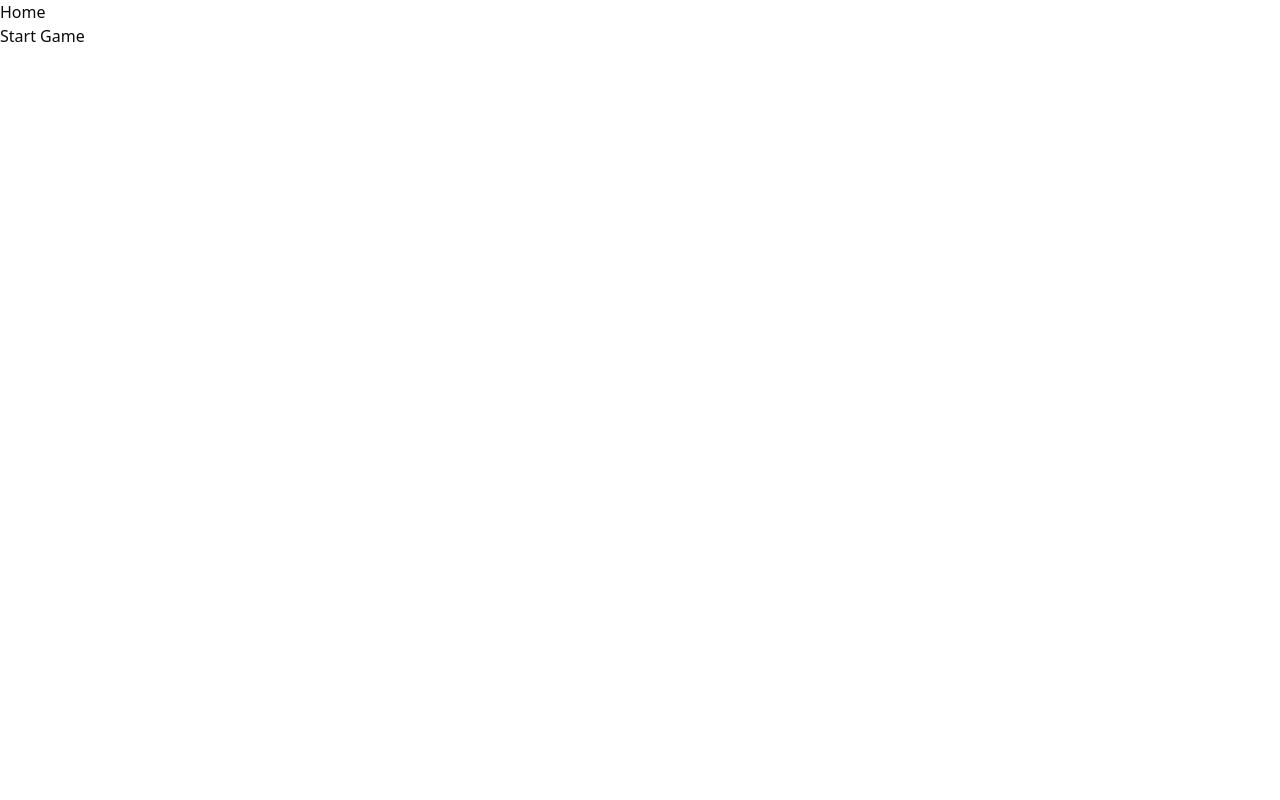
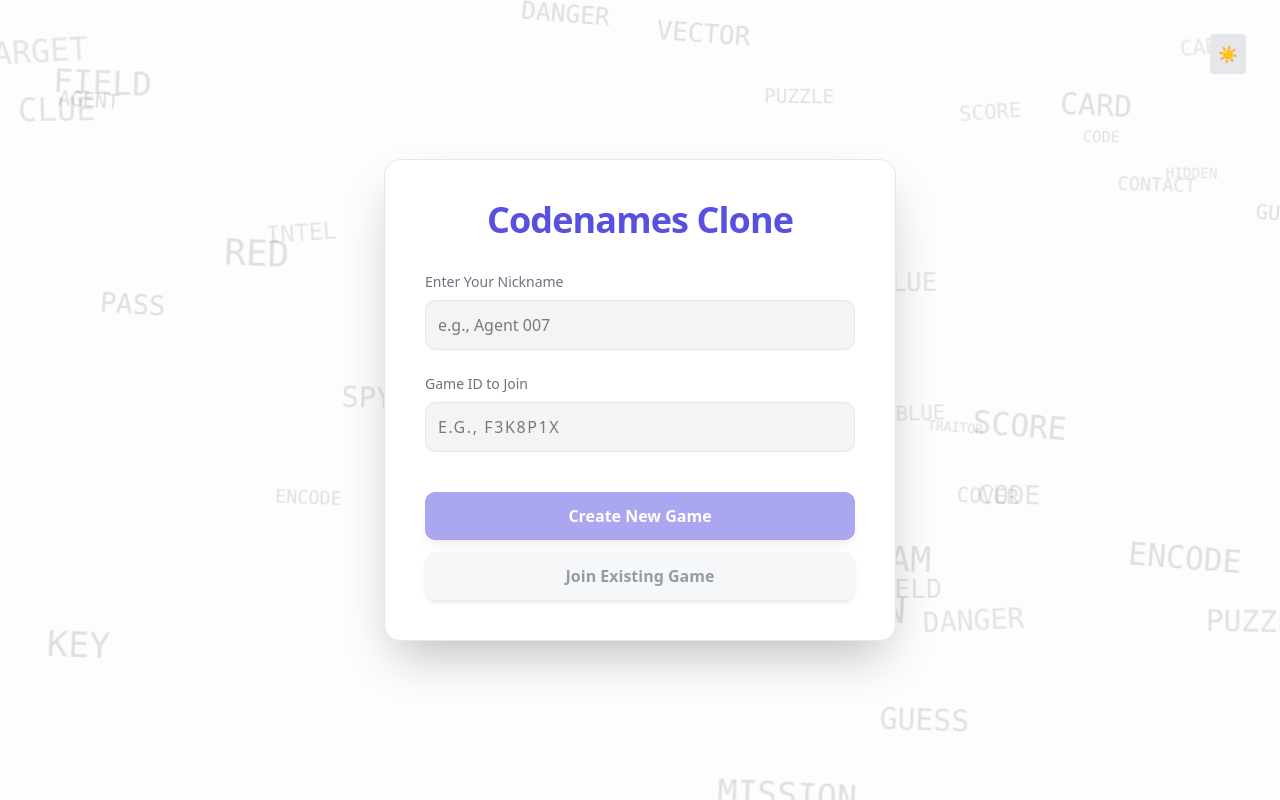
Before and after one commit to Code-Break-Coffee/codenames, a React (Vite) app in the folder frontend/: page / in a window 1280 px wide. Built offline with nearby package versions, Linux system fonts and the light colour scheme; no server answers.

Commit message:
home page updated

```diff
--- a/frontend/src/Components/TeamPanel.jsx
+++ b/frontend/src/Components/TeamPanel.jsx
@@ -36,7 +36,7 @@ const TeamPanel = ({ team, score, concealers, revealers, joinFunction }) => {
 
       {/* Score Section */}
       <div className="text-center mb-8">
-        <p className="text-lg font-medium text-muted-foreground mb-2">Current Score</p>
+        <p className="text-lg font-medium text-[#717182] mb-2">Cards Left</p>
         <div className={`inline-flex items-center justify-center w-20 h-20 rounded-full border-4 ${colorClasses.border} ${colorClasses.bg} ${colorClasses.headerText} text-4xl font-extrabold shadow-inner`}>
           {score}
         </div>
--- a/frontend/src/index.css
+++ b/frontend/src/index.css
@@ -5,80 +5,86 @@
 @custom-variant dark (&:is(.dark *));
 
 :root {
+  /* Light Theme - Brighter and more professional (General colors retained) */
   --font-size: 16px;
-  --background: #ffffff;
-  --foreground: oklch(0.145 0 0);
+  --background: #fdfdfe; /* Almost white */
+  --foreground: #1c1917; /* Dark text */
   --card: #ffffff;
-  --card-foreground: oklch(0.145 0 0);
-  --popover: oklch(1 0 0);
-  --popover-foreground: oklch(0.145 0 0);
-  --primary: #030213;
-  --primary-foreground: oklch(1 0 0);
-  --secondary: oklch(0.95 0.0058 264.53);
-  --secondary-foreground: #030213;
-  --muted: #ececf0;
-  --muted-foreground: #717182;
-  --accent: #e9ebef;
-  --accent-foreground: #030213;
-  --destructive: #d4183d;
+  --card-foreground: #1c1917;
+  --popover: #ffffff;
+  --popover-foreground: #1c1917;
+  --primary: #5850e0; /* Vibrant Blue/Violet for main actions */
+  --primary-foreground: #ffffff;
+  --secondary: #e5e7eb; /* Light Gray for secondary elements */
+  --secondary-foreground: #1c1917;
+  --muted: #f3f4f6;
+  --muted-foreground: #6b7280;
+  --accent: #eff1f5;
+  --accent-foreground: #1c1917;
+  --destructive: #dc2626; /* Standard Red */
   --destructive-foreground: #ffffff;
-  --border: rgba(0, 0, 0, 0.1);
-  --input: transparent;
-  --input-background: #f3f3f5;
-  --switch-background: #cbced4;
+  --border: #e5e7eb;
+  --input: #f9fafb;
+  --input-background: #f3f4f6;
+  --switch-background: #d1d5db;
   --font-weight-medium: 500;
   --font-weight-normal: 400;
-  --ring: oklch(0.708 0 0);
-  --chart-1: oklch(0.646 0.222 41.116);
-  --chart-2: oklch(0.6 0.118 184.704);
-  --chart-3: oklch(0.398 0.07 227.392);
-  --chart-4: oklch(0.828 0.189 84.429);
-  --chart-5: oklch(0.769 0.188 70.08);
+  --ring: #9ca3af;
+  --chart-1: #3b82f6;
+  --chart-2: #ef4444;
+  --chart-3: #10b981;
+  --chart-4: #f59e0b;
+  --chart-5: #6366f1;
   --radius: 0.625rem;
-  --sidebar: oklch(0.985 0 0);
-  --sidebar-foreground: oklch(0.145 0 0);
-  --sidebar-primary: #030213;
-  --sidebar-primary-foreground: oklch(0.985 0 0);
-  --sidebar-accent: oklch(0.97 0 0);
-  --sidebar-accent-foreground: oklch(0.205 0 0);
-  --sidebar-border: oklch(0.922 0 0);
+
+  /* --- Sidebar Colors Reverted to Original Neutral Values --- */
+  --sidebar: oklch(0.985 0 0); /* Original light sidebar background */
+  --sidebar-foreground: oklch(0.145 0 0); /* Original dark text */
+  --sidebar-primary: #030213; /* Original dark primary button color */
+  --sidebar-primary-foreground: oklch(0.985 0 0); /* Original light primary button text */
+  --sidebar-accent: oklch(0.97 0 0); /* Original lighter accent background */
+  --sidebar-accent-foreground: oklch(0.205 0 0); /* Original darker accent text */
+  --sidebar-border: oklch(0.922 0 0); /* Original light border */
   --sidebar-ring: oklch(0.708 0 0);
 }
 
 .dark {
-  --background: oklch(0.145 0 0);
-  --foreground: oklch(0.985 0 0);
-  --card: oklch(0.145 0 0);
-  --card-foreground: oklch(0.985 0 0);
-  --popover: oklch(0.145 0 0);
-  --popover-foreground: oklch(0.985 0 0);
-  --primary: oklch(0.985 0 0);
-  --primary-foreground: oklch(0.205 0 0);
-  --secondary: oklch(0.269 0 0);
-  --secondary-foreground: oklch(0.985 0 0);
-  --muted: oklch(0.269 0 0);
-  --muted-foreground: oklch(0.708 0 0);
-  --accent: oklch(0.269 0 0);
-  --accent-foreground: oklch(0.985 0 0);
-  --destructive: oklch(0.396 0.141 25.723);
-  --destructive-foreground: oklch(0.637 0.237 25.331);
-  --border: oklch(0.269 0 0);
-  --input: oklch(0.269 0 0);
-  --ring: oklch(0.439 0 0);
+  /* Dark Theme - Deep, high-contrast, game-like purple/black (General colors retained) */
+  --background: #0d0115; /* Deep purple-black background */
+  --foreground: #f3e8ff; /* Light text */
+  --card: #180920; /* Dark card background */
+  --card-foreground: #f3e8ff;
+  --popover: #180920;
+  --popover-foreground: #f3e8ff;
+  --primary: #d6bbf8; /* Light purple for primary actions */
+  --primary-foreground: #180920;
+  --secondary: #37234a; /* Medium purple for secondary elements */
+  --secondary-foreground: #f3e8ff;
+  --muted: #37234a;
+  --muted-foreground: #a78bfa; /* Vibrant purple for muted text */
+  --accent: #37234a;
+  --accent-foreground: #f3e8ff;
+  --destructive: #ef4444; /* Standard Red */
+  --destructive-foreground: #f3e8ff;
+  --border: #4c3d61;
+  --input: #37234a;
+  --ring: #c4b5fd;
   --font-weight-medium: 500;
   --font-weight-normal: 400;
-  --chart-1: oklch(0.488 0.243 264.376);
-  --chart-2: oklch(0.696 0.17 162.48);
-  --chart-3: oklch(0.769 0.188 70.08);
-  --chart-4: oklch(0.627 0.265 303.9);
-  --chart-5: oklch(0.645 0.246 16.439);
-  --sidebar: oklch(0.205 0 0);
-  --sidebar-foreground: oklch(0.985 0 0);
-  --sidebar-primary: oklch(0.488 0.243 264.376);
-  --sidebar-primary-foreground: oklch(0.985 0 0);
-  --sidebar-accent: oklch(0.269 0 0);
-  --sidebar-accent-foreground: oklch(0.985 0 0);
-  --sidebar-border: oklch(0.269 0 0);
+  --chart-1: #8b5cf6;
+  --chart-2: #f472b6;
+  --chart-3: #10b981;
+  --chart-4: #f59e0b;
+  --chart-5: #3b82f6;
+
+  /* --- Sidebar Colors Reverted to Original Neutral Values --- */
+  --sidebar: oklch(0.205 0 0); /* Original dark sidebar background */
+  --sidebar-foreground: oklch(0.985 0 0); /* Original light text */
+  --sidebar-primary: oklch(0.488 0.243 264.376); /* Original primary color (can be customized) */
+  --sidebar-primary-foreground: oklch(0.985 0 0); /* Original light primary button text */
+  --sidebar-accent: oklch(0.269 0 0); /* Original darker accent background */
+  --sidebar-accent-foreground: oklch(0.985 0 0); /* Original light accent text */
+  --sidebar-border: oklch(0.269 0 0); /* Original dark border */
   --sidebar-ring: oklch(0.439 0 0);
 }
 
--- a/frontend/src/pages/Home.jsx
+++ b/frontend/src/pages/Home.jsx
@@ -1,22 +1,186 @@
-import React from "react";
+import React, { useState, useMemo } from 'react';
+import { useNavigate } from 'react-router-dom';
 import axios from "axios";
-import { useNavigate } from "react-router-dom";
+import ThemeToggle from '../Components/ThemeToggle';
 
-function Home() {
+// List of words for the animated background (Increased density)
+const FLOATING_WORDS = [
+  'AGENT', 'CLUE', 'CONTACT', 'DECRYPT', 'ENCODE', 'MISSION',
+  'REVEALER', 'CONCEALER', 'INTEL', 'ASSASSIN', 'RED', 'BLUE',
+  'FIELD', 'CODE', 'TARGET', 'WILD', 'DANGER', 'SECRET', 'PUZZLE',
+  'SPY', 'CARD', 'GUESS', 'TURN', 'SCORE', 'TEAM', 'COVER', 'TRAITOR', // New words
+  'HIDDEN', 'KEY', 'WORD', 'CYPHER', 'LOCATE', 'VECTOR', 'CONFIRM', 'PASS', // More new words
+
+  // Doubling the list for higher density
+  'CLUE', 'AGENT', 'ENCODE', 'MISSION', 'REVEALER', 'INTEL',
+  'RED', 'BLUE', 'FIELD', 'CODE', 'TARGET', 'DANGER', 'SECRET', 'PUZZLE',
+  'SPY', 'CARD', 'GUESS', 'SCORE', 'TEAM', 'HIDDEN', 'KEY', 'WORD' // Doubled new words
+];
+
+// Reusable component for a single floating word (for clarity)
+const FloatingWord = ({ word, x, y, size, delay, duration }) => (
+  <span
+    // Increased light theme opacity to /15 for visibility
+    className="absolute font-mono pointer-events-none select-none text-foreground/15 dark:text-foreground/15 whitespace-nowrap"
+    style={{
+      top: `${y}%`,
+      left: `${x}%`,
+      fontSize: `${size}rem`,
+      animation: `float ${duration}s linear infinite`,
+      animationDelay: `-${delay}s`,
+      opacity: 0.8
+    }}
+  >
+    {word}
+  </span>
+);
+
+const Home = () => {
+  const [nickname, setNickname] = useState('');
+  const [gameId, setGameId] = useState('');
+  const [isLoading, setIsLoading] = useState(false);
   const navigate = useNavigate();
 
-  async function start_game() {
-    const res = await axios.post("http://localhost:3000/api/generate");
-    const gameId = res.data.gameId;
-    navigate(`/game/${gameId}`);
-  }
+  async function handleCreateGame() {
+    if (!nickname.trim()) {
+      alert("Please enter a nickname.");
+      return;
+    }
+
+    setIsLoading(true);
+    try {
+      const res = await axios.post("http://localhost:3000/api/generate", { nickname });
+      const newGameId = res.data.gameId;
+      navigate(`/game/${newGameId}`);
+    } catch (error) {
+      console.error("Failed to create game:", error);
+      alert("Could not create game. Please try again.");
+    } finally {
+      setIsLoading(false);
+    }
+  };
+
+  const handleJoinGame = () => {
+    if (!nickname.trim()) {
+      alert("Please enter a nickname.");
+      return;
+    }
+    if (!gameId.trim()) {
+      alert("Please enter a valid Game ID.");
+      return;
+    }
+    navigate(`/game/${gameId.trim().toUpperCase()}`);
+  };
+
+  // Generate unique properties for each floating word
+  const wordElements = useMemo(() => {
+    return FLOATING_WORDS.map((word, index) => (
+      <FloatingWord
+        key={index}
+        word={word}
+        x={Math.random() * 100}
+        y={Math.random() * 100}
+        size={Math.random() * 1.5 + 0.8}
+        delay={Math.random() * 60}
+        duration={Math.random() * 30 + 30}
+      />
+    ));
+  }, []);
 
   return (
-    <>
-      <h1>Home</h1>
-      <button onClick={start_game}>Start Game</button>
-    </>
+    <div className="relative w-screen h-screen flex items-center justify-center overflow-hidden bg-background text-foreground">
+
+      {/* Custom Keyframes for floating words - Increased travel distance */}
+      <style>{`
+        @keyframes float {
+          0% { transform: translate(0, 0) rotate(0deg); opacity: 0.8; }
+          25% { transform: translate(30vw, -30vh) rotate(5deg); opacity: 0.9; }
+          50% { transform: translate(0, -30vh) rotate(-5deg); opacity: 0.7; }
+          75% { transform: translate(-30vw, 0) rotate(5deg); opacity: 0.9; }
+          100% { transform: translate(0, 0) rotate(0deg); opacity: 0.8; }
+        }
+      `}</style>
+
+      {/* 1. Floating Words Background Layer (Now covers the whole screen) */}
+      {/* Opacity is set to 100% here, letting the individual word component handle transparency */}
+      <div className="absolute inset-0 z-0">
+        {wordElements}
+      </div>
+
+      {/* Main Content Card */}
+      <div className="relative z-10 p-10 max-w-lg w-full rounded-2xl shadow-2xl bg-card dark:bg-card/90 border border-border backdrop-blur-md">
+        <h1 className="text-4xl font-extrabold text-center mb-8 text-primary dark:text-foreground tracking-tight">
+          Codenames Clone
+        </h1>
+
+        <div className="space-y-6">
+          {/* Nickname Input */}
+          <div>
+            <label htmlFor="nickname" className="block text-sm font-medium mb-2 text-muted-foreground">
+              Enter Your Nickname
+            </label>
+            <input
+              type="text"
+              id="nickname"
+              value={nickname}
+              onChange={(e) => setNickname(e.target.value)}
+              placeholder="e.g., Agent 007"
+              className="w-full p-3 border border-border rounded-lg bg-input-background focus:ring-2 focus:ring-ring focus:border-ring transition-all duration-200 text-black dark:placeholder-gray-400"
+              maxLength={20}
+            />
+          </div>
+
+          {/* Game ID Input */}
+          <div>
+            <label htmlFor="gameId" className="block text-sm font-medium mb-2 text-muted-foreground">
+              Game ID to Join
+            </label>
+            <input
+              type="text"
+              id="gameId"
+              value={gameId}
+              onChange={(e) => setGameId(e.target.value.toUpperCase())}
+              placeholder="e.g., F3K8P1X"
+              className="w-full p-3 border border-border rounded-lg bg-input-background focus:ring-2 focus:ring-ring focus:border-ring transition-all duration-200 text-black uppercase tracking-widest dark:placeholder-gray-400"
+              maxLength={7}
+            />
+          </div>
+
+          <div className="pt-4 space-y-3">
+            {/* Create Game Button */}
+            <button
+              onClick={handleCreateGame}
+              disabled={isLoading || !nickname.trim()}
+              className={`w-full py-3 px-4 rounded-lg bg-primary text-primary-foreground font-semibold shadow-lg transition-opacity duration-200
+                ${(isLoading || !nickname.trim()) ? 'opacity-50 cursor-not-allowed' : 'hover:opacity-90'}`
+              }
+            >
+              {isLoading ? 'Creating...' : 'Create New Game'}
+            </button>
+
+            {/* Join Game Button */}
+            <button
+              onClick={handleJoinGame}
+              disabled={!gameId.trim() || !nickname.trim()}
+              className={`w-full py-3 px-4 rounded-lg font-semibold shadow-md transition-all duration-200
+                ${(!gameId.trim() || !nickname.trim())
+                  ? 'bg-muted text-muted-foreground cursor-not-allowed opacity-70'
+                  : 'bg-secondary text-secondary-foreground hover:bg-secondary/80'
+                }`
+              }
+            >
+              Join Existing Game
+            </button>
+          </div>
+        </div>
+      </div>
+
+      {/* Theme Toggle */}
+      <div className="absolute top-6 right-6 z-20">
+        <ThemeToggle />
+      </div>
+    </div>
   );
-}
+};
 
 export default Home;
```
